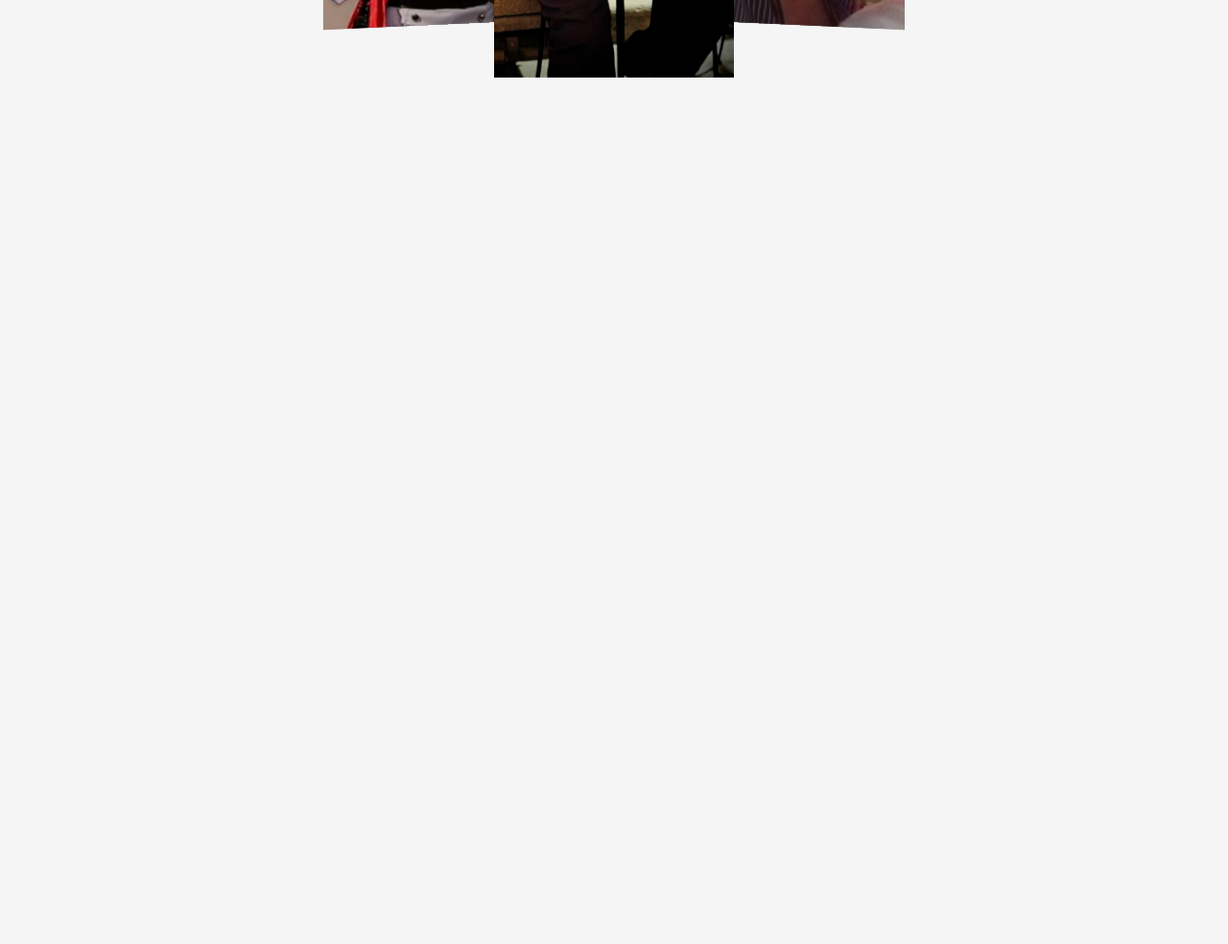
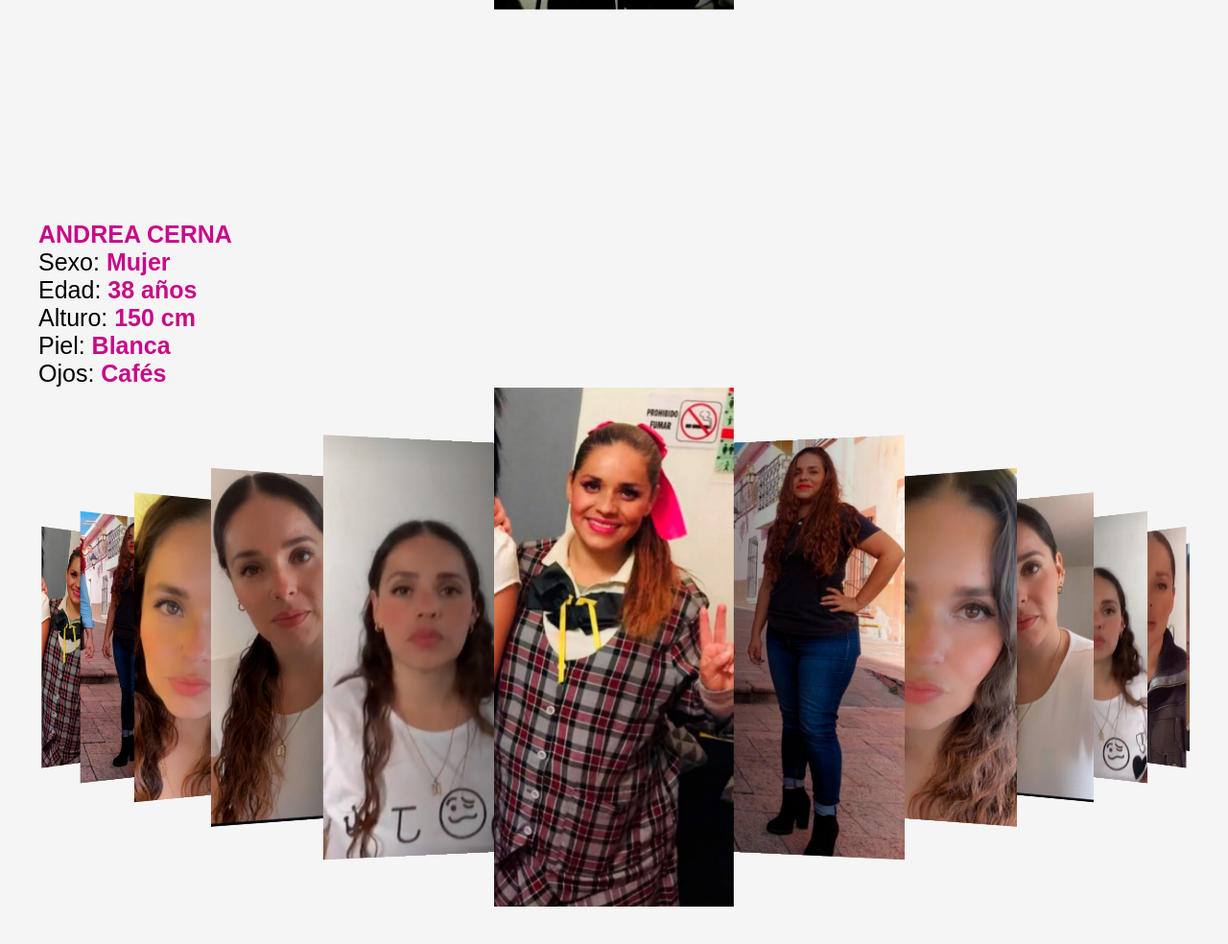
Before and after one commit to vegalfredo/Jorge_Leonel, a plain HTML site: page index.html in a window 1280 px wide. Shown: the part 916-1900 px from the top of the page at 96% size. Before the commit the page ends 1147 px from the top, so only its background shows below. Drawn offline with nearby package versions, Linux system fonts and the light colour scheme.

Commit message:
Add files via upload

```diff
--- a/index.html
+++ b/index.html
@@ -23,11 +23,12 @@
 
    <section class="movies container">
 
-      <h2>  Nombre: Jorge Leonel </h2>
-      <h2>  Seso: Hombre </h2>
-      <h2>  Edad: 38 años </h2>
-      <h2>  Piel: Moreno </h2>
-      <h2>  Ojos: Cafés </h2>
+      <h2><span style="color: maroon; font-weight: bold; font-family: Avenir, sans-serif;">JORGE LEONEL</span></a> <br>
+      <a>Sexo: <span style="color: maroon; font-weight: bold; font-family: Avenir, sans-serif;">Hombre</span></a> <br>
+      <a>Edad: <span style="color: maroon; font-weight: bold; font-family: Avenir, sans-serif;">38 años</span></a><br>
+      <a>Alturo: <span style="color: maroon; font-weight: bold; font-family: Avenir, sans-serif;">175 cm</span></a><br>
+      <a>Piel: <span style="color: maroon; font-weight: bold; font-family: Avenir, sans-serif;">Moreno</span></a><br>
+      <a>Ojos: <span style="color: maroon; font-weight: bold; font-family: Avenir, sans-serif;">Cafés</span></a><br>
 
       <div class="swiper mySwiper">
          <div class="swiper-wrapper">
@@ -76,6 +77,63 @@
    </section>
 
 
+   <!--s e p a r a d o r -->
+   <section class="movies container">
+
+      <h2><span style="color: rgb(201, 9, 137); font-weight: bold; font-family: Avenir, sans-serif;">ANDREA CERNA</span></a> <br>
+      <a>Sexo: <span style="color: rgb(201, 9, 137); font-weight: bold; font-family: Avenir, sans-serif;">Mujer</span></a> <br>
+      <a>Edad: <span style="color: rgb(201, 9, 137); font-weight: bold; font-family: Avenir, sans-serif;">38 años</span></a><br>
+      <a>Alturo: <span style="color: rgb(201, 9, 137); font-weight: bold; font-family: Avenir, sans-serif;">150 cm</span></a><br>
+      <a>Piel: <span style="color: rgb(201, 9, 137); font-weight: bold; font-family: Avenir, sans-serif;">Blanca</span></a><br>
+      <a>Ojos: <span style="color: rgb(201, 9, 137); font-weight: bold; font-family: Avenir, sans-serif;">Cafés</span></a><br>
+
+      <div class="swiper mySwiper">
+         <div class="swiper-wrapper">
+            <div class="swiper-slide">
+               <img src="images/9.jpg" alt = "">
+            </div>
+            <div class="swiper-slide">
+               <img src="images/10.jpg" alt = "">
+            </div>
+            <div class="swiper-slide">
+               <img src="images/11.jpg" alt = "">
+            </div>
+            <div class="swiper-slide">
+               <img src="images/12.jpg" alt = "">
+            </div>
+            <div class="swiper-slide">
+               <img src="images/13.jpg" alt = "">
+            </div>
+            <div class="swiper-slide">
+               <img src="images/14.jpg" alt = "">
+            </div>
+            <div class="swiper-slide">
+               <img src="images/15.jpg" alt = "">
+            </div>
+            <div class="swiper-slide">
+               <img src="images/16.jpg" alt = "">
+            </div>
+
+            <div class="swiper-slide">
+               <img src="images/9.jpg" alt = "">
+            </div>
+            <div class="swiper-slide">
+               <img src="images/10.jpg" alt = "">
+            </div>
+            <div class="swiper-slide">
+               <img src="images/11.jpg" alt = "">
+            </div>
+            <div class="swiper-slide">
+               <img src="images/12.jpg" alt = "">
+            </div>
+            <div class="swiper-slide">
+               <img src="images/13.jpg" alt = "">
+            </div>
+         </div>
+      </div>
+   </section>
+
+
     <script src="https://cdn.jsdelivr.net/npm/swiper@9/swiper-bundle.min.js"></script>
     <script src="script.js" ></script>
 </body>
```
